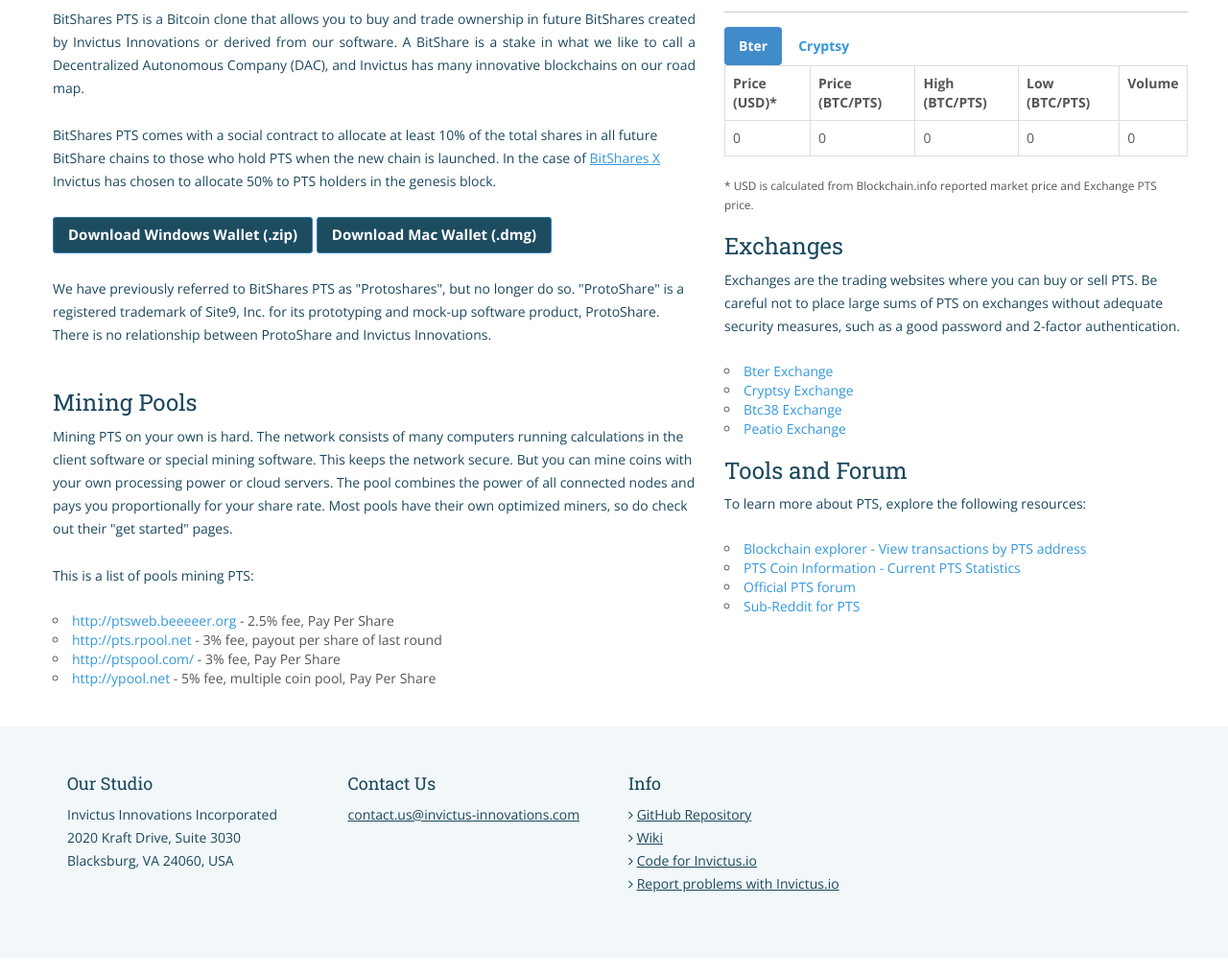
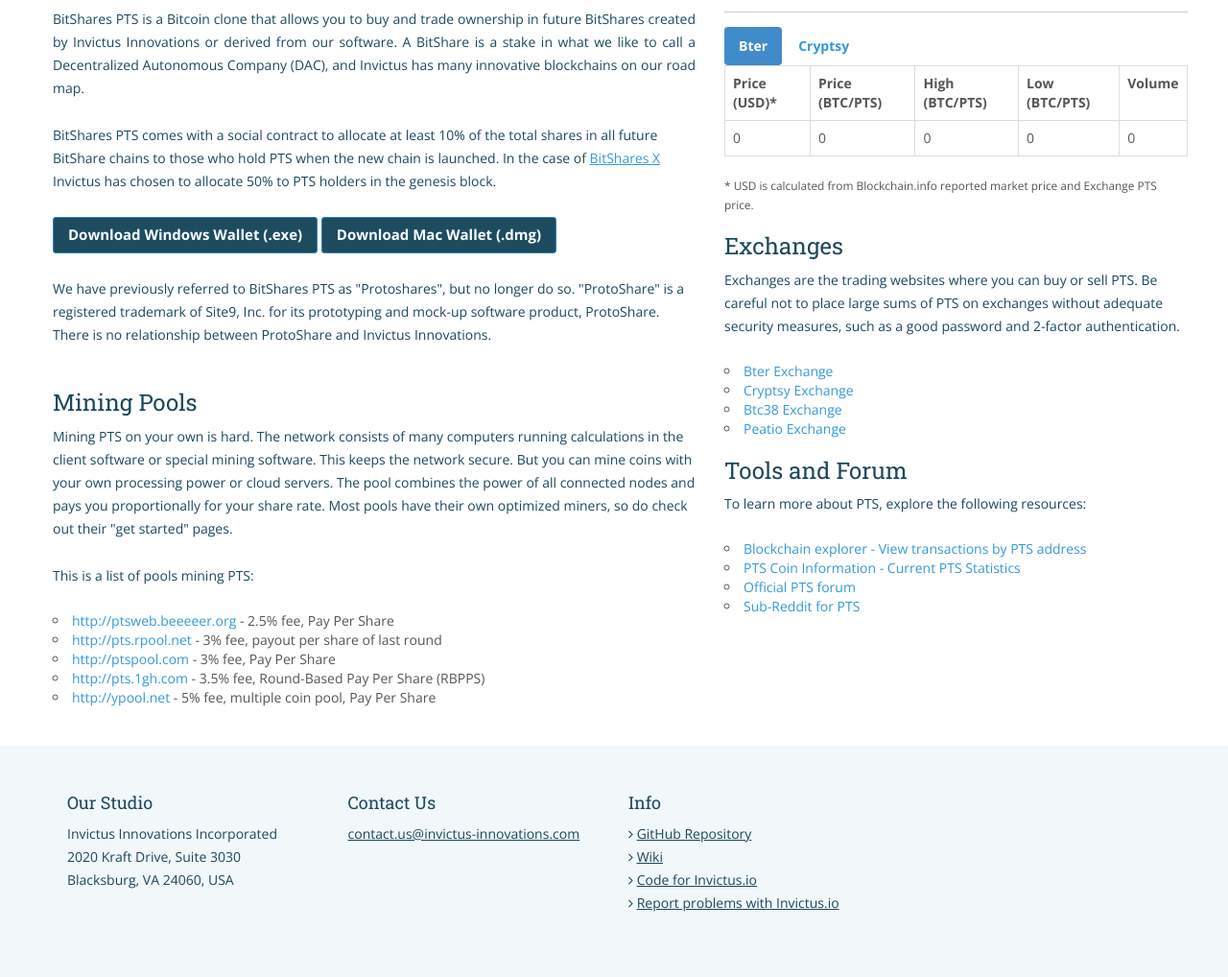
Before and after one commit to super3/invictus.io, a PHP site: page /bitshares-pts.php in a window 1280 px wide. Shown: the part 988-2006 px from the top of the page at 96% size. Run offline with PHP 8.4, Linux system fonts and the light colour scheme; data that the repository does not hold is empty; some libraries are stand-ins or nearby versions.

Commit message:
BitShares-PTS v1.0.0, pts.1gh.com pool

```diff
--- a/bitshares-pts.php
+++ b/bitshares-pts.php
@@ -32,8 +32,8 @@
               Invictus has chosen to allocate 50% to PTS holders in the genesis block.
               </p>
               <p>
-              <a class="btn btn-primary btn-lg" href="https://github.com/InvictusInnovations/ProtoShares/releases/download/vp0.4.0/ProtoShares-0.4.0.zip">Download Windows Wallet (.zip)</a>
-              <a class="btn btn-primary btn-lg" href="https://github.com/InvictusInnovations/ProtoShares/releases/download/vp0.4.0/ProtoShares-0.2.0.dmg">Download Mac Wallet (.dmg)</a>
+              <a class="btn btn-primary btn-lg" href="https://github.com/InvictusInnovations/ProtoShares/releases/download/v1.0.0/BitShares-PTS-1.0.0-win32-setup.exe">Download Windows Wallet (.exe)</a>
+              <a class="btn btn-primary btn-lg" href="https://github.com/InvictusInnovations/ProtoShares/releases/download/v1.0.0/BitShares-PTS-1.0.0-macosx.dmg">Download Mac Wallet (.dmg)</a>
               </p>
               <p>
               We have previously referred to BitShares PTS as "Protoshares", but no longer do so.  "ProtoShare" is a registered trademark of Site9, Inc. for its prototyping and mock-up software product, ProtoShare.  There is no relationship between ProtoShare and Invictus Innovations.
@@ -49,9 +49,10 @@
                       <p>This is a list of pools mining PTS:</p>
                       <ul style="list-style-type: circle;">
                         <li><a href="http://ptsweb.beeeeer.org">http://ptsweb.beeeeer.org</a> - 2.5% fee, Pay Per Share</li>
-                        <li><a href="http://pts.rpool.net">http://pts.rpool.net</a> -  3% fee, payout per share of last round</li>
-                        <li><a href="http://ptspool.com/">http://ptspool.com/</a> -  3% fee,  Pay Per Share </li>
-                        <li><a href="http://ypool.net">http://ypool.net</a> -  5% fee, multiple coin pool,  Pay Per Share</li>
+                        <li><a href="http://pts.rpool.net">http://pts.rpool.net</a> - 3% fee, payout per share of last round</li>
+                        <li><a href="http://ptspool.com">http://ptspool.com</a> - 3% fee, Pay Per Share </li>
+                        <li><a href="http://pts.1gh.com">http://pts.1gh.com</a> - 3.5% fee, Round-Based Pay Per Share (RBPPS)</li>
+                        <li><a href="http://ypool.net">http://ypool.net</a> - 5% fee, multiple coin pool, Pay Per Share</li>
                       </ul>
 
               </div><!-- end PTS Resources -->
```
